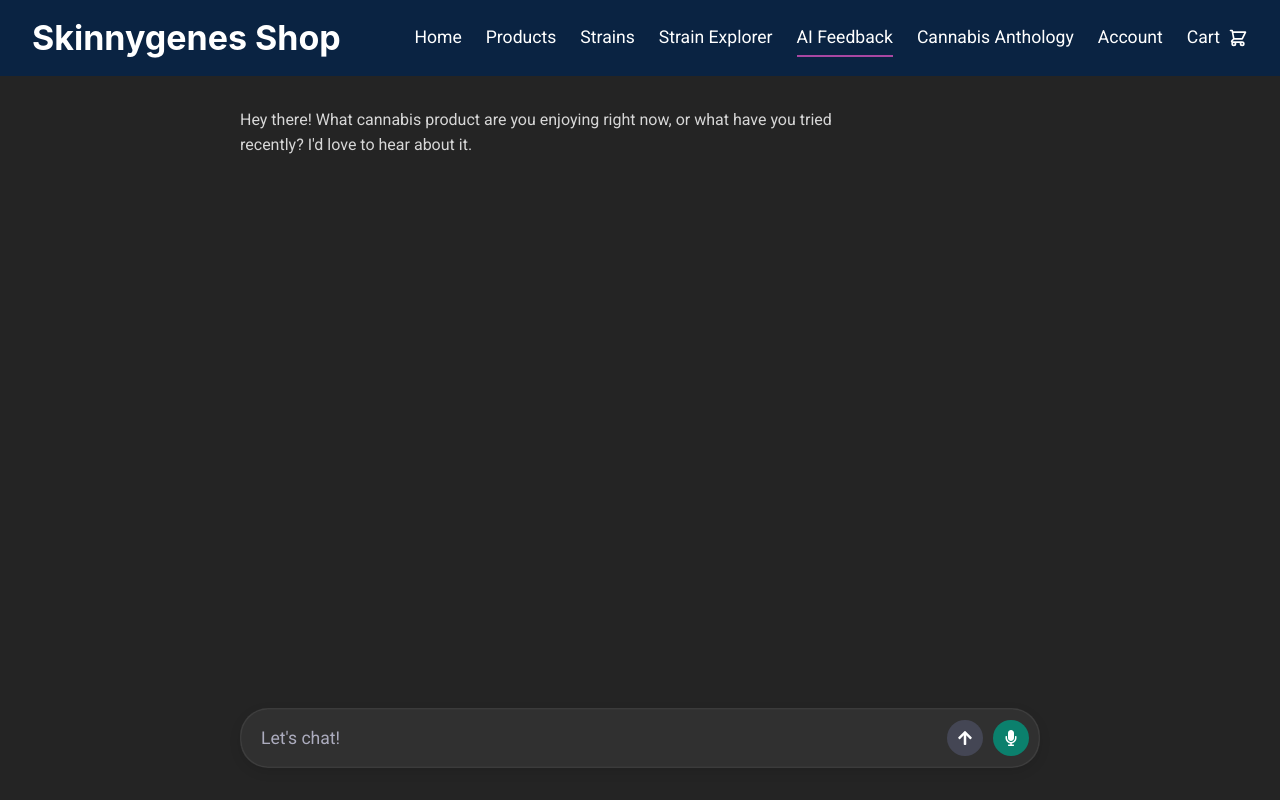
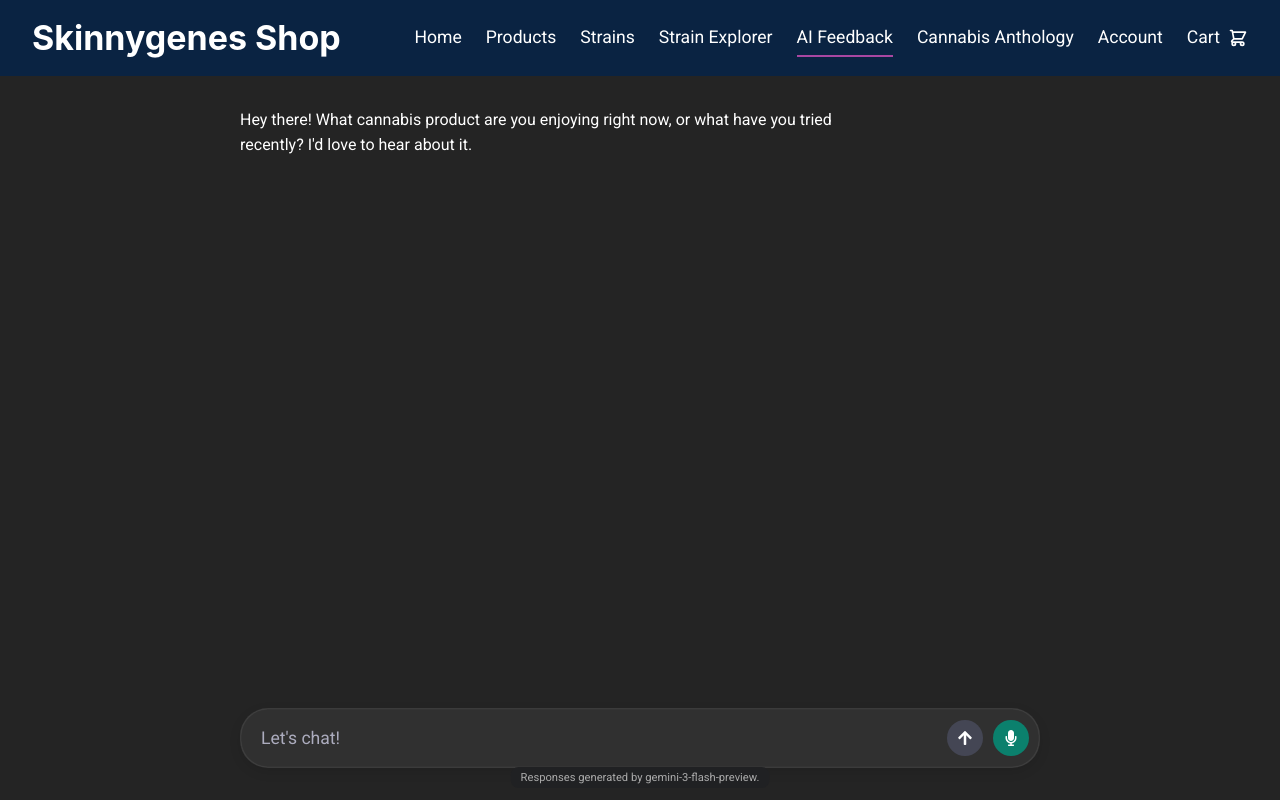
Before and after one commit to robotjsorg/skinnygenes-shop, a React (Vite) app: page /ai-feedback in a window 1280 px wide. Both pictures are taken after a click on the button "Yes". Built offline with nearby package versions, Linux system fonts and the light colour scheme; no server answers.

Commit message:
white text, swapping apis when limit reached

```diff
--- a/src/pages/AIFeedbackPage.css
+++ b/src/pages/AIFeedbackPage.css
@@ -1,6 +1,8 @@
 .ai-feedback-chat-page {
     display: flex;
     flex-direction: column;
+    color: white;
+    font-family: 'Roboto', sans-serif;
     height: calc(100vh - 76px);
 }
 
@@ -139,6 +141,22 @@
     background-color: #444654;
 }
 
+.gemini-attribution {
+  position: absolute;
+  bottom: -20px;
+  left: 50%;
+  transform: translateX(-50%);
+  background-color: #202123;
+  color: #aaa;
+  padding: 2px 10px;
+  border-radius: 8px;
+  font-size: 0.7rem;
+  z-index: 999;
+  white-space: nowrap;
+  max-width: 800px;
+  height: 1rem + 16px;
+}
+
 .microphone-icon,
 .send-icon {
     color: white;
--- a/src/pages/AIFeedbackPage.tsx
+++ b/src/pages/AIFeedbackPage.tsx
@@ -102,11 +102,32 @@
   };
 
   const gemini = async (prompt: string) => {
-    const model = genAI.getGenerativeModel({ model: "gemini-3-flash-preview" });
-    const result = await model.generateContent(prompt);
-    const response = await result.response;
-    const text = response.text();
-    return text;
+    const models = ["gemini-3-flash-preview", "gemini-2.5-flash-lite", "gemini-2.5-flash-tts", "gemini-2.5-flash", "gemma-3-12b", "gemma-3-1b", "gemma-3-27b", "gemma-3-2b", "gemma-3-4b"];
+    let lastError: any = null;
+
+    for (const modelName of models) {
+      try {
+        const model = genAI.getGenerativeModel({ model: modelName });
+        const result = await model.generateContent(prompt);
+        const response = await result.response;
+        const text = response.text();
+        const attributionElement = document.querySelector('.gemini-attribution');
+        if (attributionElement) {
+          attributionElement.textContent = `Responses generated by ${modelName}.`;
+        }
+
+        return text;
+      } catch (error: any) {
+        lastError = error;
+        const statusCode = error.status || error.response?.status;
+        if (statusCode !== 429) {
+          break;
+        }
+        console.warn(`Model ${modelName} failed with 429, trying next model.`);
+      }
+    }
+
+    throw lastError;
   };
 
   const handleSendMessage = async (e?: React.FormEvent) => {
@@ -122,11 +143,14 @@
       const aiResponse = await gemini(userMessage.text);
       setMessages((prevMessages) => [...prevMessages, { text: aiResponse, sender: 'ai' }]);
     } catch (error: any) {
-      const statusCode = error.status || error.response?.status;
-      if (statusCode) {
-        let errorMessage = `Error Code: ${statusCode}. "${error.message}".`;
-        setMessages((prevMessages) => [...prevMessages, { text: errorMessage, sender: 'ai' }]);
+      console.error("Error calling Gemini API:", error);
+      let errorMessage = "An error occurred while contacting the AI. Please try again later.";
+      if (error.status === 429) {
+        errorMessage = "All AI models are currently busy. Please try again in a few moments.";
+      } else if (error.message) {
+        errorMessage = `Error: ${error.message}`;
       }
+      setMessages((prevMessages) => [...prevMessages, { text: errorMessage, sender: 'ai' }]);
     } finally {
       setIsLoading(false);
     }
@@ -164,7 +188,7 @@
             <div
               key={index}
               className={`message ${message.sender}`}
-              style={index === messages.length - 1 && message.sender === 'ai' ? { paddingBottom: '5rem' } : {}}            >
+              style={index === messages.length - 1 && messages.length > 1 ? { marginBottom: '5rem' } : {}}            >
               {message.sender === 'ai' ? (
                 <>
                   <div dangerouslySetInnerHTML={{ __html: marked(message.text) }} />
@@ -181,7 +205,7 @@
             </div>
           ))}
           {isLoading && (
-            <div className="message ai thinking">
+            <div className="message ai thinking" style={{ marginBottom: '5rem' }}>
               <div className="typing-indicator">
                 <span></span>
                 <span></span>
@@ -215,6 +239,9 @@
             {isListening ? <FaMicrophoneSlash size={16} /> : <FaMicrophone size={16} />}
           </div>
         </form>
+        <div className="gemini-attribution">
+          Responses generated by gemini-3-flash-preview.
+        </div>
       </div>
     </div>
   );
```
